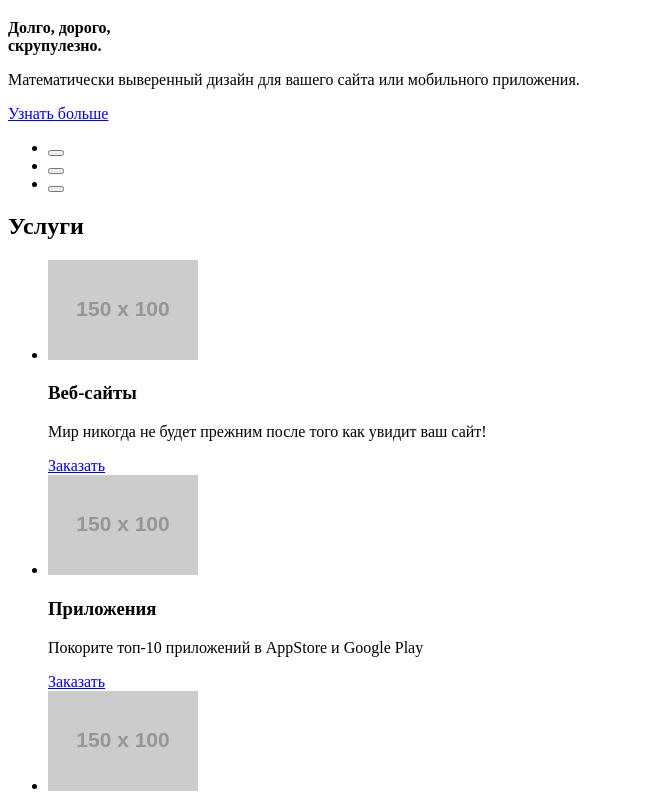
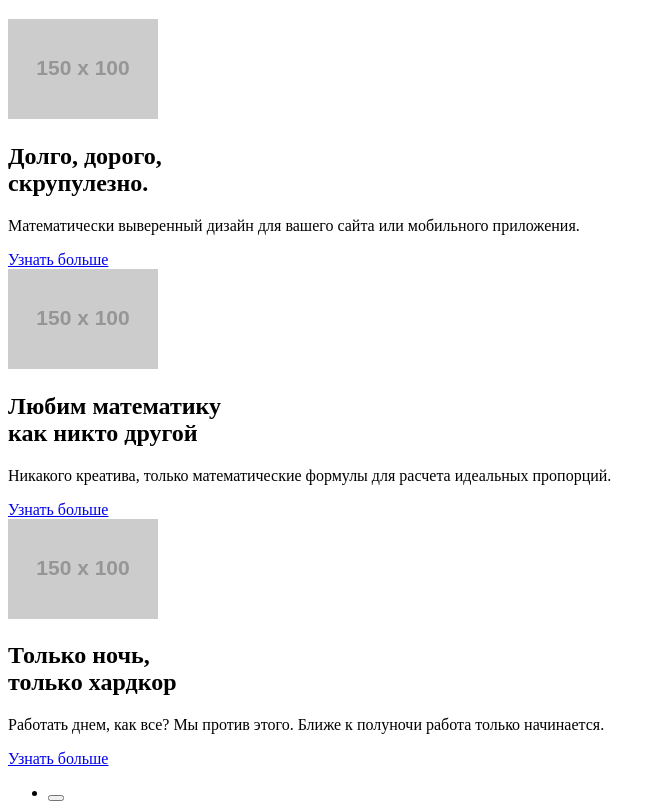
Before and after one commit to smolenchik92/225206-nerds-25, a plain HTML site: page index.html in a window 1280 px wide. Shown: the part 295-1099 px from the top of the page, without its empty margins (0-661 px from the left). Drawn offline with Linux system fonts and the light colour scheme; placeholder pictures from the web are drawn by us.

Commit message:
Доверстал блоки со слайдами.

```diff
--- a/index.html
+++ b/index.html
@@ -33,19 +33,31 @@
     </header>
     <main class="container">
       <h1 class="visually-hidden">Дизайн-студия Нёрдс</h1>
-      <!-- делать ли отдельные div'ы под каждую картинку, или вместить текст, ссылку и картинку в 1 div? -->
       <section class="intro">
         <div class="intro-slide-one">
-          <p>
-            <b>Долго, дорого,<br>скрупулезно.</b>
-          </p>
+          <img src="http://placehold.it/150x100" alt="Долго, дорого, скрупулезно.">
+          <h2>Долго, дорого,<br>скрупулезно.</h2>
           <p>
             Математически выверенный дизайн для вашего сайта или мобильного приложения.
           </p>
           <a href="#">Узнать больше</a>
         </div>
-        <div class="intro-slide-two"></div>
-        <div class="intro-slide-three"></div>
+        <div class="intro-slide-two">
+          <img src="http://placehold.it/150x100" alt="Любим математику как никто другой">
+          <h2>Любим математику<br>как никто другой</h2>
+          <p>
+            Никакого креатива, только математические формулы для расчета идеальных пропорций.
+          </p>
+          <a href="#">Узнать больше</a>
+        </div>
+        <div class="intro-slide-three">
+          <img src="http://placehold.it/150x100" alt="Только ночь, только хардкор">
+          <h2>Только ночь,<br>только хардкор</h2>
+          <p>
+            Работать днем, как все? Мы против этого. Ближе к полуночи работа только начинается.
+          </p>
+          <a href="#">Узнать больше</a>
+        </div>
         <ul class="intro-button-list">
           <li>
             <button></button>
@@ -65,7 +77,7 @@
             <img src="http://placehold.it/150x100" alt="Веб-сайты">
             <h3>Веб-сайты</h3>
             <p>Мир никогда не будет прежним после того как увидит ваш сайт!</p>
-            <a href="#">Заказать</a> <!-- или всё же button..? -->
+            <a href="#">Заказать</a>
           </li>
           <li>
             <img src="http://placehold.it/150x100" alt="Приложения">
```
